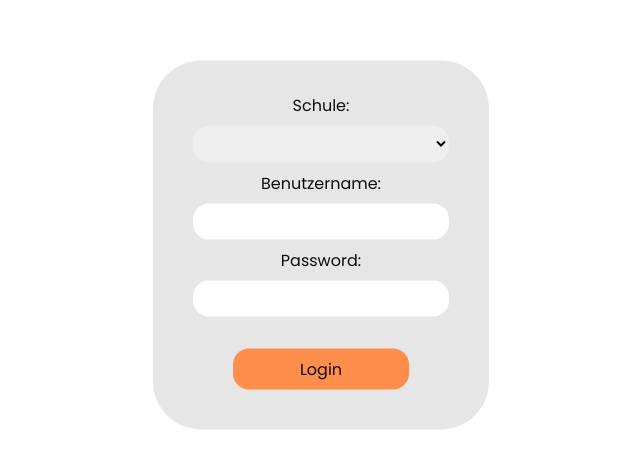
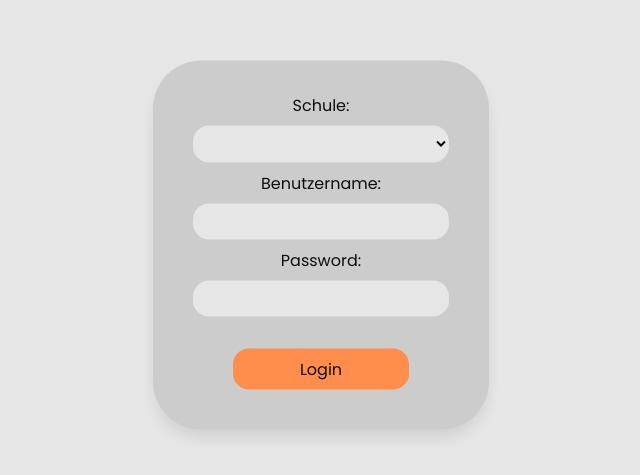
Before and after one commit to RED-Pixl/TimeTableUI, a Vue app: page / in a window 1280 px wide. Shown: the part 155-630 px from the top of the page, without its empty margins (319-959 px from the left). Built offline with nearby package versions, Linux system fonts and the light colour scheme.

Commit message:
changed the background color

```diff
--- a/src/components/Login.vue
+++ b/src/components/Login.vue
@@ -54,7 +54,8 @@ export default {
         border-radius: 3rem;
         font-family: 'Poppins';
         color: #0d0d0d;
-        background-color: #E6E6E6;
+        background-color: #cccccc;
+        box-shadow: 0px 10px 15px -3px rgba(0,0,0,0.1);
     }
 
     input, div, select, option {
@@ -67,6 +68,7 @@ export default {
         padding: 0.5rem;
         border-radius: 1rem;
         border: none;
+        background-color: #e6e6e6;
     }
 
     select:focus {
@@ -79,6 +81,7 @@ export default {
         padding: 0.5rem;
         border-radius: 1rem;
         border: none;
+        background-color: #e6e6e6;
     }
 
     input:focus {
--- a/src/components/Sidebar.vue
+++ b/src/components/Sidebar.vue
@@ -153,6 +153,7 @@ export default {
   top: 0;
   left: 0;
   border-radius: 0rem 3rem 3rem 0rem;
+  box-shadow: 0px 10px 15px -3px rgba(0,0,0,0.1);
 }
 
 .desktop>h1 {
@@ -264,6 +265,7 @@ button:hover {
     justify-content: space-between;
     align-items: center;
     border-radius: 3rem 3rem 0rem 0rem;
+    box-shadow: 0px 10px 15px -3px rgba(0,0,0,0.1);
   }
 
   .mobile>div {
@@ -271,12 +273,7 @@ button:hover {
   }
 
   .menue-link {
-    transition: ease-in-out 0.2s;
     margin-bottom: 6rem;
-  }
-
-  .menue-link:hover {
-    scale: 1.2;
   }
 
   .selector {
--- a/src/style.css
+++ b/src/style.css
@@ -7,6 +7,7 @@
 
 body {
   margin: 0;
+  background-color: #e6e6e6;
 }
 
 #app {
```
